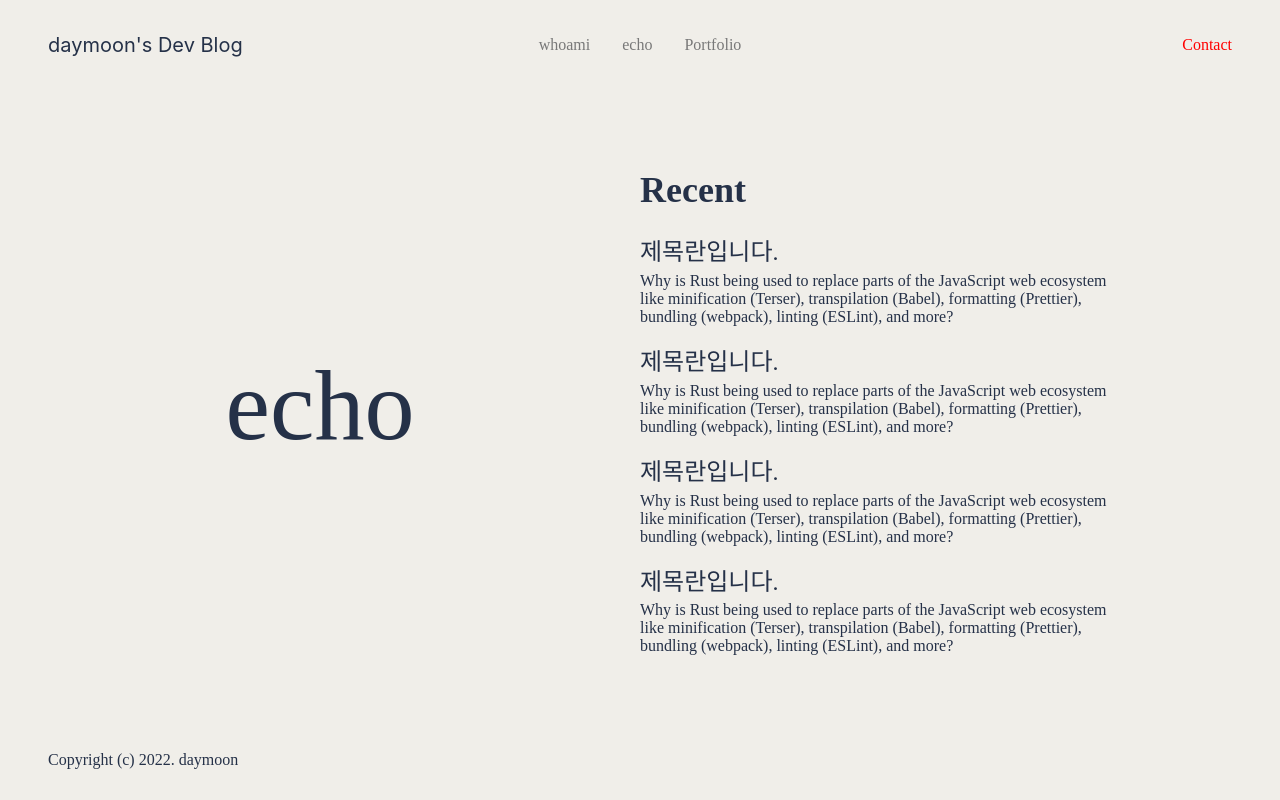
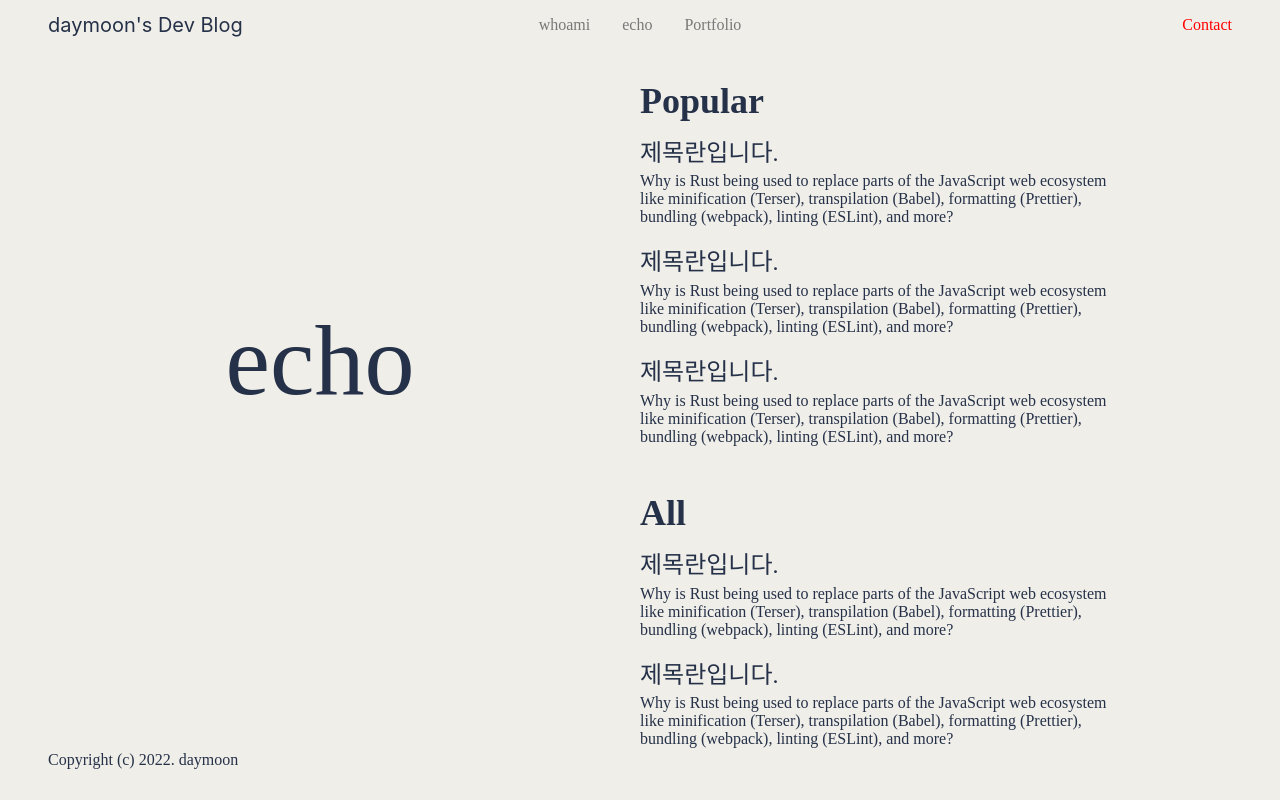
Before and after one commit to daymoon-dev/daymoon-dev-blog, a React (Create React App) app: page /posts in a window 1280 px wide. Built offline with nearby package versions, Linux system fonts and the light colour scheme.

Commit message:
Edit Components

```diff
--- a/package.json
+++ b/package.json
@@ -12,8 +12,10 @@
     "@types/react-dom": "^18.0.5",
     "react": "^18.1.0",
     "react-dom": "^18.1.0",
+    "react-markdown": "^8.0.3",
     "react-router-dom": "^6.3.0",
     "react-scripts": "5.0.1",
+    "remark-gfm": "^3.0.1",
     "styled-components": "^5.3.5",
     "typescript": "^4.7.3",
     "web-vitals": "^2.1.4"
--- a/src/components/ContentTemplate.tsx
+++ b/src/components/ContentTemplate.tsx
@@ -4,8 +4,10 @@ import { Half } from "./landing/HalfContainer";
 
 export default function ContentTemplate() {
   const ContentTemplate = styled(Half)`
-    justify-content: center;
     flex-direction: column;
+    height: 100%;
+    padding-top: 50px;
+    overflow: auto;
 
     span {
       margin-bottom: 0.5em;
@@ -21,7 +23,7 @@ export default function ContentTemplate() {
 
   return (
     <ContentTemplate>
-      <SubTitle title="Recent" />
+      <SubTitle title="Popular" />
       <span>제목란입니다.</span>
       <p>
         Why is Rust being used to replace parts of the JavaScript web ecosystem
@@ -40,6 +42,25 @@ export default function ContentTemplate() {
         like minification (Terser), transpilation (Babel), formatting
         (Prettier), bundling (webpack), linting (ESLint), and more?
       </p>
+      <SubTitle title="All" />
+      <span>제목란입니다.</span>
+      <p>
+        Why is Rust being used to replace parts of the JavaScript web ecosystem
+        like minification (Terser), transpilation (Babel), formatting
+        (Prettier), bundling (webpack), linting (ESLint), and more?
+      </p>{" "}
+      <span>제목란입니다.</span>
+      <p>
+        Why is Rust being used to replace parts of the JavaScript web ecosystem
+        like minification (Terser), transpilation (Babel), formatting
+        (Prettier), bundling (webpack), linting (ESLint), and more?
+      </p>{" "}
+      <span>제목란입니다.</span>
+      <p>
+        Why is Rust being used to replace parts of the JavaScript web ecosystem
+        like minification (Terser), transpilation (Babel), formatting
+        (Prettier), bundling (webpack), linting (ESLint), and more?
+      </p>{" "}
       <span>제목란입니다.</span>
       <p>
         Why is Rust being used to replace parts of the JavaScript web ecosystem
--- a/src/components/PageTemplate.tsx
+++ b/src/components/PageTemplate.tsx
@@ -4,7 +4,8 @@ export default function PageTemplate({ children }: { children: any }) {
   const PageTemplate = styled.section`
     display: flex;
     flex-direction: row;
-    height: calc(90vh - 90px);
+    height: 90vh;
+    width: 100%;
   `;
   return <PageTemplate>{children}</PageTemplate>;
 }
--- a/src/components/TitleTemplate.tsx
+++ b/src/components/TitleTemplate.tsx
@@ -2,16 +2,16 @@ import styled from "styled-components";
 import { Main } from "./assets/Titles";
 import { Half } from "./landing/HalfContainer";
 
+export const Title = styled(Half)`
+  justify-content: center;
+  align-items: center;
+  flex-direction: column;
+`;
+
 export default function TitleTemplate({ title }: { title: string }) {
-  const TitleTemplate = styled(Half)`
-    justify-content: center;
-    align-items: center;
-    flex-direction: column;
-  `;
-
   return (
-    <TitleTemplate>
+    <Title>
       <Main>{title}</Main>
-    </TitleTemplate>
+    </Title>
   );
 }
--- a/src/components/assets/Logo.tsx
+++ b/src/components/assets/Logo.tsx
@@ -14,5 +14,5 @@ export default function Logo({ children }: any) {
       color: ${(props) => props.theme.colors.second};
     }
   `;
-  return <LogoContainer>{children}</LogoContainer>;
+  return <LogoContainer className="logo">{children}</LogoContainer>;
 }
--- a/src/components/assets/Titles.tsx
+++ b/src/components/assets/Titles.tsx
@@ -11,16 +11,15 @@ export const Main = styled.h1`
 `;
 
 const Sub = styled.h2`
-  padding: 0;
-  margin-bottom: 0.6em;
+  margin-bottom: 0.3em;
   font-size: 2.25em;
   font-family: "NanumMyeongjo";
 `;
 
 export const MainTitle = ({ title }: TitlesProps) => {
-  return <Main>{title}</Main>;
+  return <Main className="mainTitle">{title}</Main>;
 };
 
 export const SubTitle = ({ title }: TitlesProps) => {
-  return <Sub>{title}</Sub>;
+  return <Sub className="subTitle">{title}</Sub>;
 };
--- a/src/components/footer/Footer.tsx
+++ b/src/components/footer/Footer.tsx
@@ -12,7 +12,7 @@ export default function Footer() {
   `;
 
   return (
-    <Footer>
+    <Footer className="footer">
       <p>Copyright (c) 2022. {metaData.personal.nickname}</p>
     </Footer>
   );
--- a/src/components/landing/TitleTemplate.tsx
+++ b/src/components/landing/TitleTemplate.tsx
@@ -6,7 +6,7 @@ import metaData from "../../data/metaData";
 export default function TitleTemplate() {
   const TitleTemplate = styled.section`
     display: flex;
-    height: calc(100vh - 90px);
+    height: 100vh;
     width: 100%;
     align-items: center;
     background: ${(props) => props.theme.colors.primary};
@@ -28,8 +28,8 @@ export default function TitleTemplate() {
   `;
 
   return (
-    <TitleTemplate>
-      <TitleContainer>
+    <TitleTemplate className="titleTemplate">
+      <TitleContainer className="titleContainer">
         <p>{metaData.personal.job}</p>
       </TitleContainer>
       <Line />
--- a/src/components/landing/WhoAmITemplate.tsx
+++ b/src/components/landing/WhoAmITemplate.tsx
@@ -8,14 +8,16 @@ export default function WhoAmITemplate() {
     display: flex;
     flex-direction: row;
     width: 95%;
-    height: fit-content;
-    padding: 10em 0;
+    height: 80vh;
     background: ${(props) => props.theme.colors.third};
+    /* height: fit-content; */
+    /* padding: 10em 0; */
   `;
 
   const TitleBox = styled(Half)`
     justify-content: flex-start;
-    align-items: flex-start;
+
+    padding-top: 25vh;
   `;
 
   const MenuTitleBox = styled(Half)`
@@ -25,6 +27,7 @@ export default function WhoAmITemplate() {
     p {
       font-size: 2em;
       margin: 0;
+      letter-spacing: -1px;
     }
   `;
 
@@ -37,12 +40,15 @@ export default function WhoAmITemplate() {
     flex-direction: column;
     padding-top: 3vw;
 
-    &:first-child {
-      /* margin-bottom: 5em; */
+    p {
+      letter-spacing: 0;
     }
   `;
 
   const CareerContainer = styled.div`
+    b {
+      font-size: 1em;
+    }
     p {
       color: ${(props) => props.theme.colors.second};
       font-size: 1em;
@@ -62,11 +68,11 @@ export default function WhoAmITemplate() {
       <MenuTitleBox>
         <p>daymoon</p>
         <p>Frontend_Developer</p>
-        <SubTitleContainer>
-          <SubTitle title="경력" />
+        <SubTitleContainer className="subtitleContainer">
+          {/* <SubTitle title="경력" /> */}
           {metaData.career.map((career) => (
-            <CareerContainer key={career.id}>
-              <p>{career.period}</p>
+            <CareerContainer className="careerContainer" key={career.id}>
+              <b>{career.period}</b>
               <p>{career.company}</p>
               <p>{career.job}</p>
               <span>{career.stack}</span>
--- a/src/components/nav/NavElements.tsx
+++ b/src/components/nav/NavElements.tsx
@@ -8,7 +8,6 @@ const NavList = styled.ul`
   margin: 0;
   padding: 0;
   flex: 1;
-  line-height: 90px;
 
   li {
     list-style: none;
@@ -30,7 +29,7 @@ const NavList = styled.ul`
 
 function NavElements() {
   return (
-    <NavList>
+    <NavList className="navlist">
       {element.map((element) => (
         <li key={element.id}>
           <Link to={element.path}>{element.value}</Link>
--- a/src/components/nav/Navbar.tsx
+++ b/src/components/nav/Navbar.tsx
@@ -4,14 +4,15 @@ import Logo from "../assets/Logo";
 import NavElements from "./NavElements";
 
 export default function Navbar() {
-  const Navbar = styled.div`
+  const Navbar = styled.header`
+    position: fixed;
     display: flex;
-    height: 90px;
+    left: 0;
+    right: 0;
     padding: 0 3em;
-    color: ${(props) => props.theme.colors.primary};
+    height: 50px;
     align-items: center;
-
-    a {
+    / a {
       text-decoration: none;
       color: ${(props) => props.theme.colors.navElements};
     }
@@ -19,13 +20,12 @@ export default function Navbar() {
 
   const ContactContainer = styled.div`
     flex: 1;
-    line-height: 90px;
     text-align: right;
     color: red;
   `;
 
   return (
-    <Navbar>
+    <Navbar className="Navbar">
       <Logo>
         <Link to="/">daymoon's Dev Blog</Link>
       </Logo>
```
Also changed, not shown: 2 other files (tests, documents, lock files or other folders).
